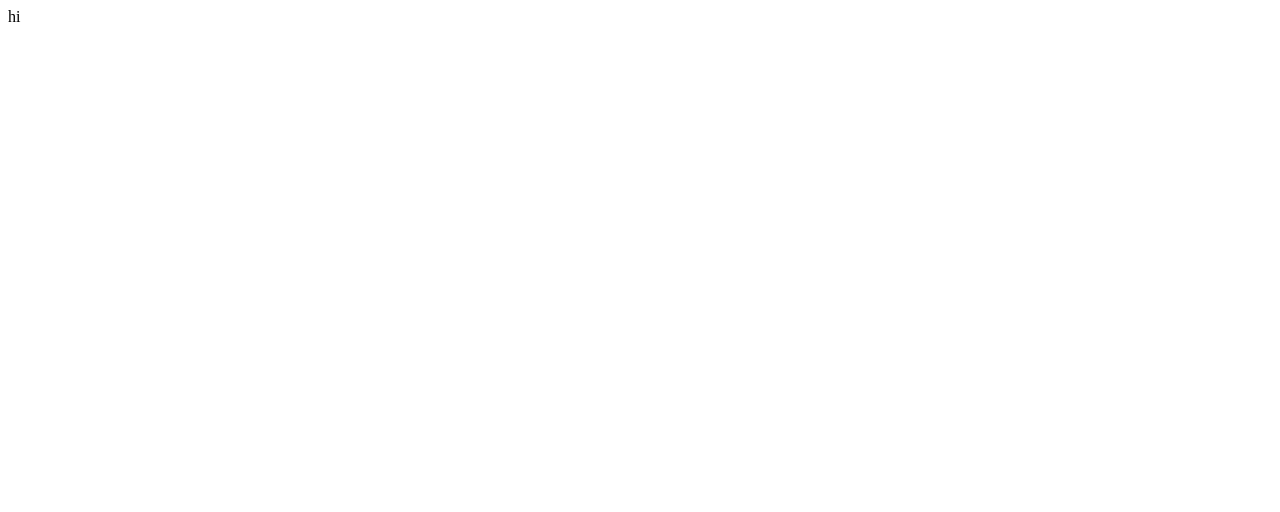
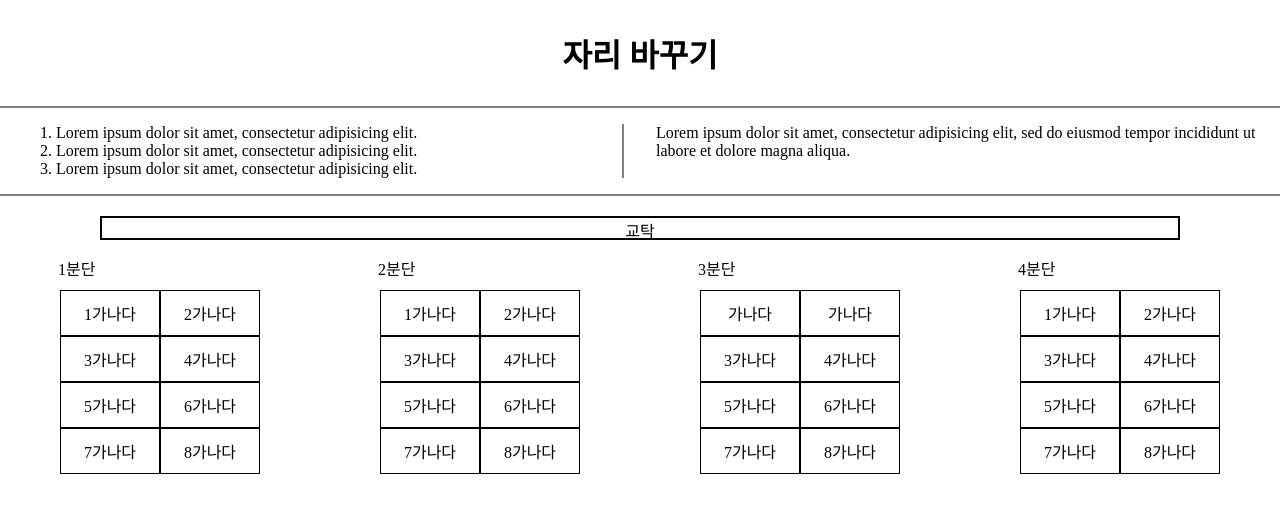
Before and after one commit to dorhyory/GoodSeat, a plain HTML site: page index.html in a window 1280 px wide. Drawn offline with Linux system fonts and the light colour scheme.

Commit message:
added default layout in index and guide template, 4 sections template

```diff
--- /dev/null
+++ b/css/index.css
@@ -0,0 +1,53 @@
+body {
+  margin: 0;
+}
+#head h1 {
+  text-align: center;
+  border-bottom: 2px solid gray;
+  padding: 30px;
+  margin: 0;
+}
+#useguide {
+  display: grid;
+  grid-template-columns: 1fr 1fr;
+  border-bottom: 2px solid gray;
+}
+#useguide div {
+  margin: 16px;
+}
+#useguide .leftside {
+  border-right: 2px solid gray;
+}
+#useguide ol {
+  margin: 0px;
+}
+#sec_desk {
+  border: 2px solid black;
+  height: 20px;
+  text-align: center;
+  margin: 20px 100px 0;
+}
+.sections ul {
+  list-style: none;
+  width: 200px;
+  display: grid;
+  grid-template-columns: 1fr 1fr;
+  padding: 10px;
+  margin-top: 0;
+}
+.sections li {
+  border: 1px solid black;
+  padding: 10px 10px;
+  text-align: center;
+}
+.sections p {
+  padding-left: 8px;
+  margin-bottom: 0;
+}
+.wrap_sections {
+  display: grid;
+  grid-template-columns: 1fr 1fr 1fr 1fr;
+}
+#system .sections {
+  margin: auto;
+}
--- a/index.html
+++ b/index.html
@@ -3,8 +3,88 @@
   <head>
     <meta charset="utf-8">
     <title>GoodSeat</title>
+    <link rel="stylesheet" href="css/index.css">
   </head>
   <body>
-    hi
+    <div id="wrap_page">
+      <div id="head">
+        <h1 class="title">자리 바꾸기</h1>
+      </div>
+      <div id="main">
+        <div id="useguide">
+          <div class="leftside">
+            <ol>
+              <li>Lorem ipsum dolor sit amet, consectetur adipisicing elit.</li>
+              <li>Lorem ipsum dolor sit amet, consectetur adipisicing elit.</li>
+              <li>Lorem ipsum dolor sit amet, consectetur adipisicing elit.</li>
+            </ol>
+          </div>
+          <div class="rightside">Lorem ipsum dolor sit amet, consectetur adipisicing elit, sed do eiusmod tempor incididunt ut labore et dolore magna aliqua.
+          </div>
+        </div>
+        <div id="system">
+          <div id="sec_desk">
+            교탁
+          </div>
+          <div class="wrap_sections">
+            <div class="sections" id="sec1">
+              <p>1분단</p>
+              <ul>
+                <li>1가나다</li>
+                <li>2가나다</li>
+                <li>3가나다</li>
+                <li>4가나다</li>
+                <li>5가나다</li>
+                <li>6가나다</li>
+                <li>7가나다</li>
+                <li>8가나다</li>
+              </ul>
+            </div>
+            <div class="sections" id="sec2">
+              <p>2분단</p>
+              <ul>
+                <li>1가나다</li>
+                <li>2가나다</li>
+                <li>3가나다</li>
+                <li>4가나다</li>
+                <li>5가나다</li>
+                <li>6가나다</li>
+                <li>7가나다</li>
+                <li>8가나다</li>
+              </ul>
+            </div>
+            <div class="sections" id="sec3">
+              <p>3분단</p>
+              <ul>
+                <li>가나다</li>
+                <li>가나다</li>
+                <li>3가나다</li>
+                <li>4가나다</li>
+                <li>5가나다</li>
+                <li>6가나다</li>
+                <li>7가나다</li>
+                <li>8가나다</li>
+              </ul>
+            </div>
+            <div class="sections" id="sec4">
+              <p>4분단</p>
+              <ul>
+                <li>1가나다</li>
+                <li>2가나다</li>
+                <li>3가나다</li>
+                <li>4가나다</li>
+                <li>5가나다</li>
+                <li>6가나다</li>
+                <li>7가나다</li>
+                <li>8가나다</li>
+              </ul>
+            </div>
+          </div>
+          <div class="controll">
+
+          </div>
+        </div>
+      </div>
+    </div>
   </body>
 </html>
```
Also changed, not shown: data/data.txt (added), js/index.js (added).
